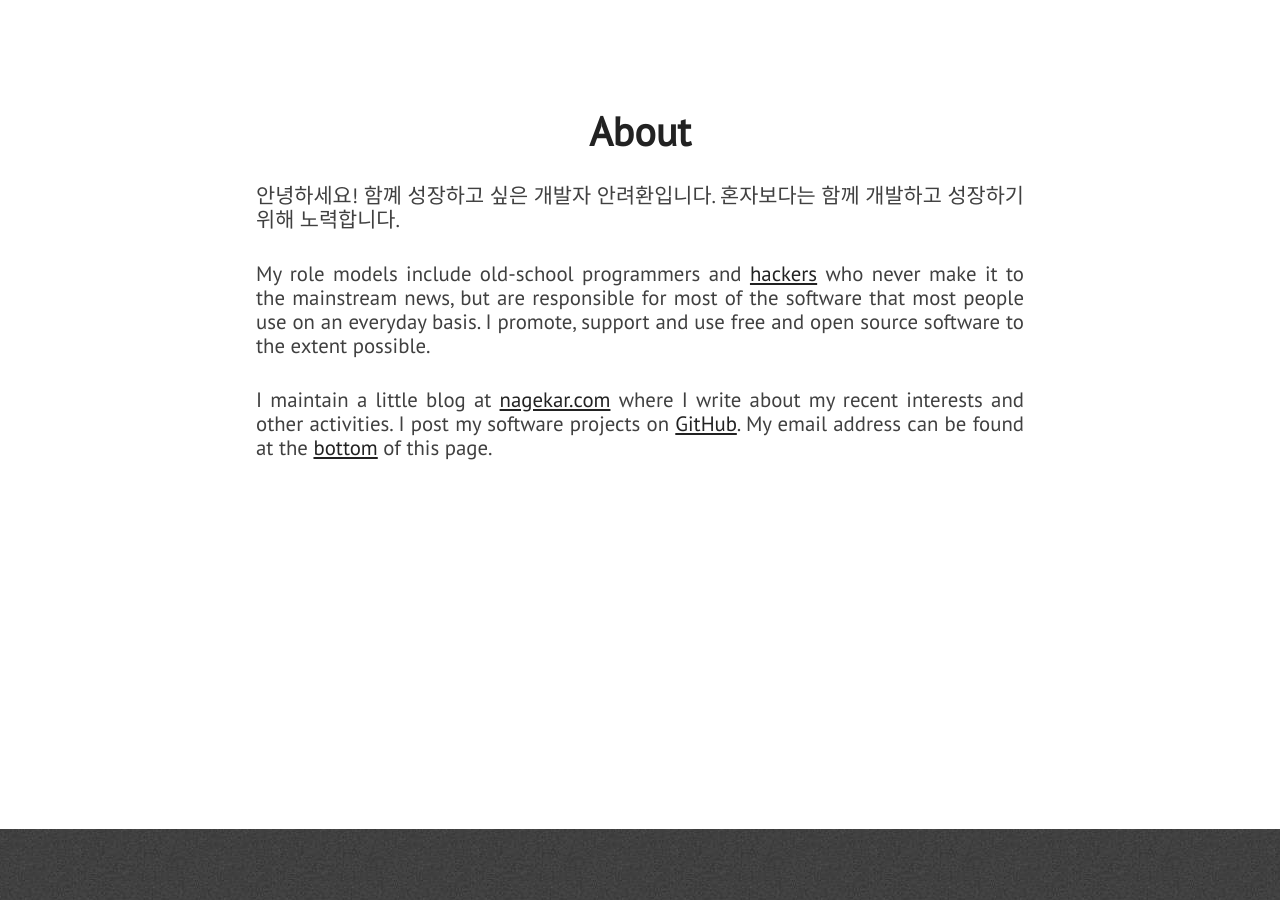
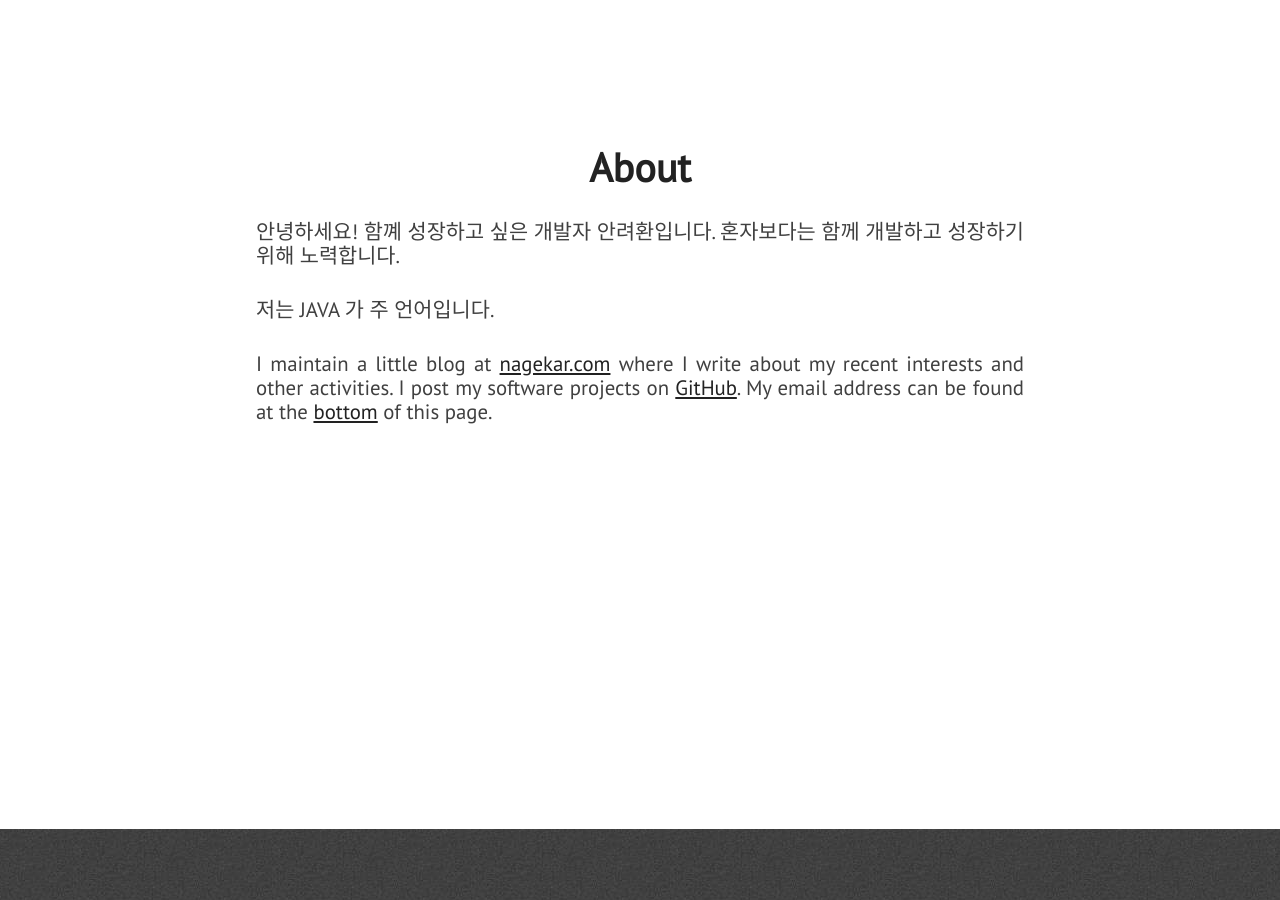
Before and after one commit to Ryeohwan/Ryeohwan.github.io, a Jekyll site: the page built from index.html, in a window 1280 px wide and 900 px high, scrolled down 1131 px. Built offline with Jekyll 4.4.1, drawn with Linux system fonts in a browser that asks for light colours; nearby versions of some CDN libraries.

Commit message:
:zap: update stack
update stack

```diff
--- a/_includes/about.html
+++ b/_includes/about.html
@@ -6,7 +6,7 @@
                 안녕하세요! 함꼐 성장하고 싶은 개발자 안려환입니다. 혼자보다는 함께 개발하고 성장하기 위해 노력합니다.
             </p>
             <p class="paragraph-text justify-text">
-                My role models include old-school programmers and <a href="https://stallman.org/articles/on-hacking.html">hackers</a> who never make it to the mainstream news, but are responsible for most of the software that most people use on an everyday basis. I promote, support and use free and open source software to the extent possible.
+                저는 JAVA 가 주 언어입니다.
             </p>
             <p class="paragraph-text justify-text">
                 I maintain a little blog at <a href="{{ site.blog_url }}">nagekar.com</a> where I write about my recent interests and other activities. I post my software projects on <a href="https://github.com/{{ site.github_username }}">GitHub</a>. My email address can be found at the <span class="extra-link"><a href="#extra">bottom</a></span> of this page.
```
